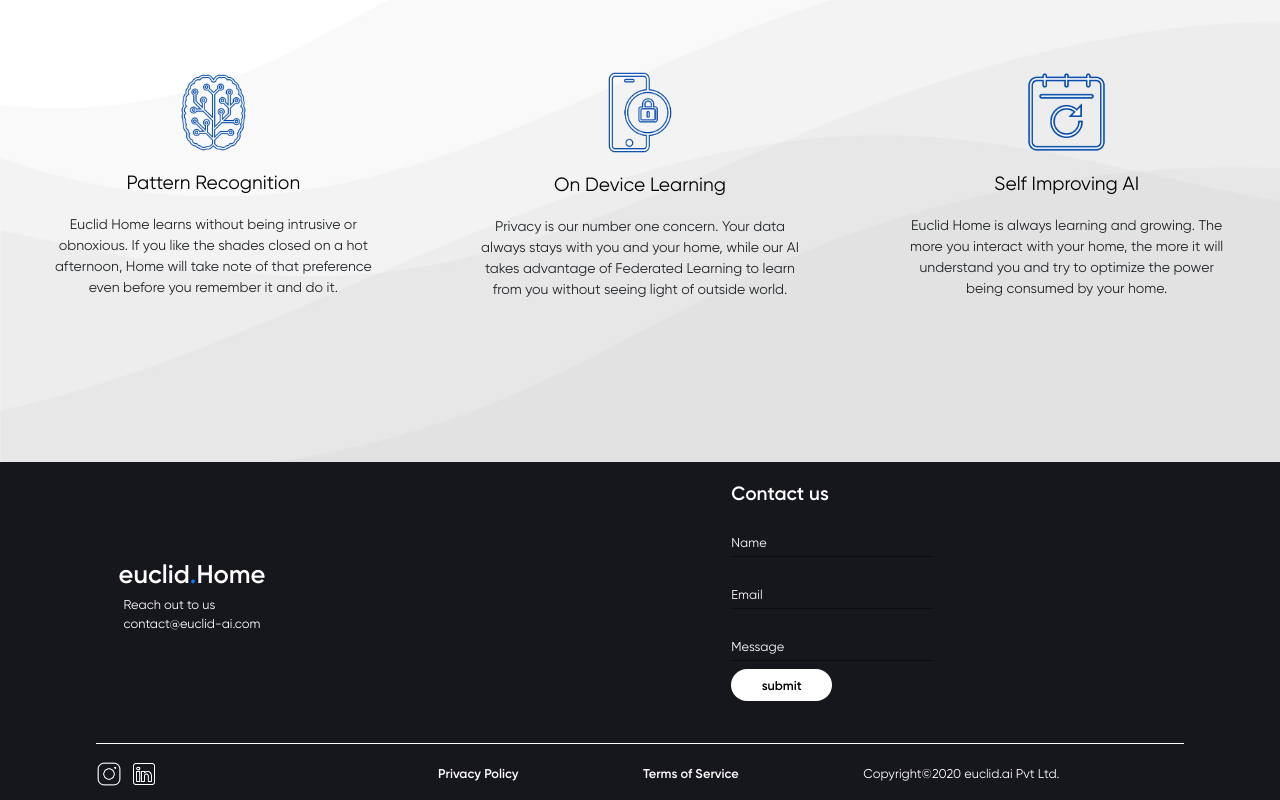
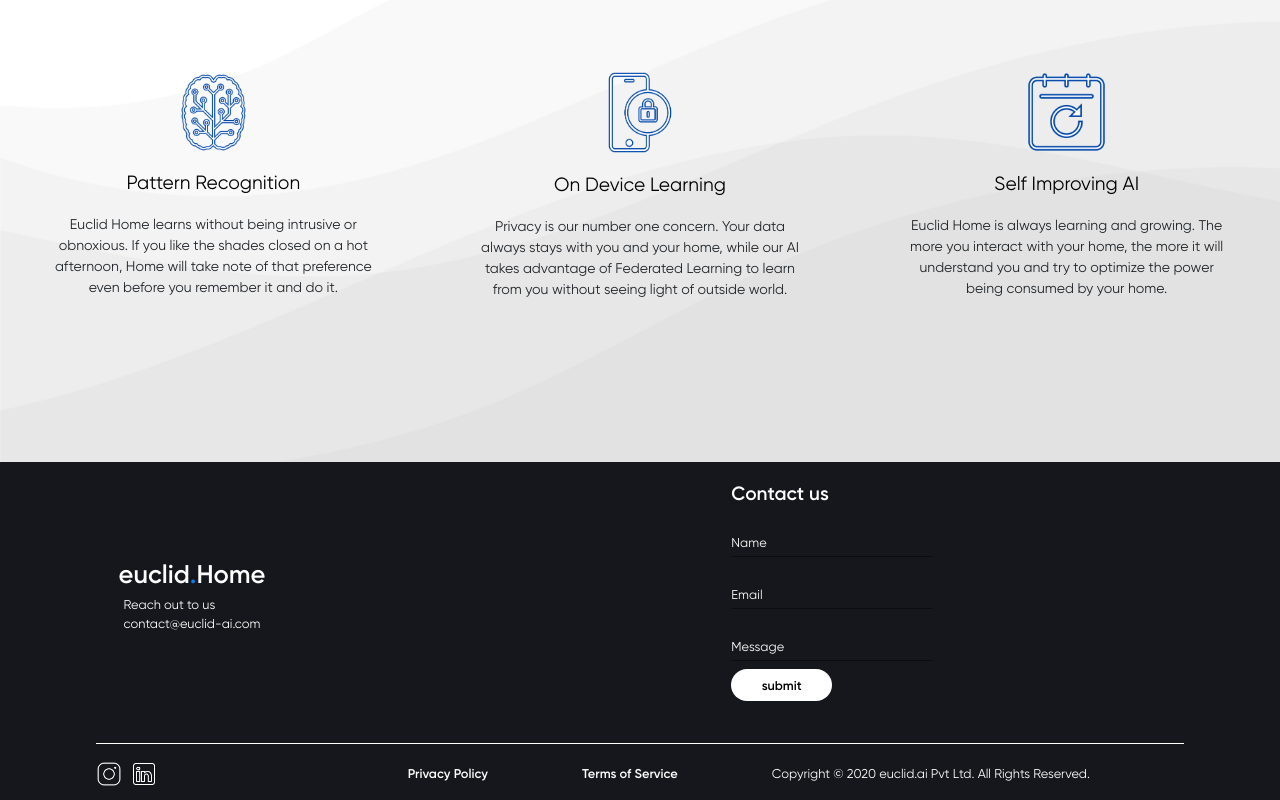
Before and after one commit to venkateshtata/blog, a React (Create React App) app: page / in a window 1280 px wide. Shown: the part 3652-4452 px from the top of the page. Built offline with nearby package versions, Linux system fonts and the light colour scheme.

Commit message:
modified footer desc

```diff
--- a/package.json
+++ b/package.json
@@ -1,5 +1,5 @@
 {
-  "name": "website",
+  "name": "euclid.ai",
   "homepage": "https://euclid-ai.com",
   "version": "0.1.0",
   "private": true,
@@ -27,6 +27,7 @@
     "react-lottie": "^1.2.3",
     "react-scripts": "4.0.3",
     "react-scroll-motion": "^0.2.1",
+    "serve": "^12.0.0",
     "tailwindcss": "^2.2.4",
     "validator": "^13.6.0",
     "web-vitals": "^1.0.1"
--- a/src/components/Footer.js
+++ b/src/components/Footer.js
@@ -106,7 +106,7 @@ const Footer = () => {
                              <div className="privacy-links">
                                  <div className="privacy-policy"><a href = {Privacy} target = "_blank">Privacy Policy</a></div>
                                  <div className="terms-of-service"><a href = {Terms} target = "_blank">Terms of Service</a></div>
-                                 <div className="copyright">Copyright©2020 euclid.ai Pvt Ltd.</div>
+                                 <div className="copyright">Copyright © 2020 euclid.ai Pvt Ltd. All Rights Reserved.</div>
 
                              </div>
                          </div>
```
Also changed, not shown: 1 other file (tests, documents, lock files or other folders).
